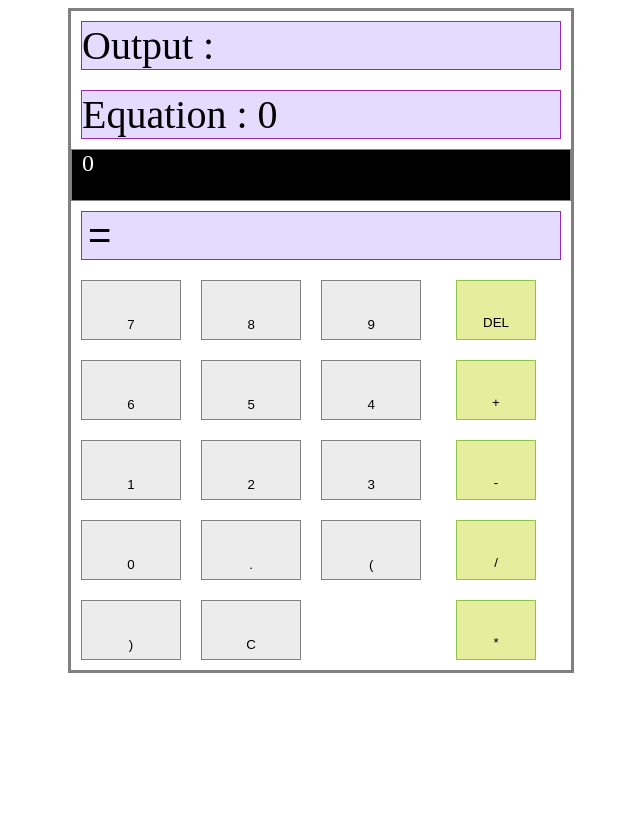
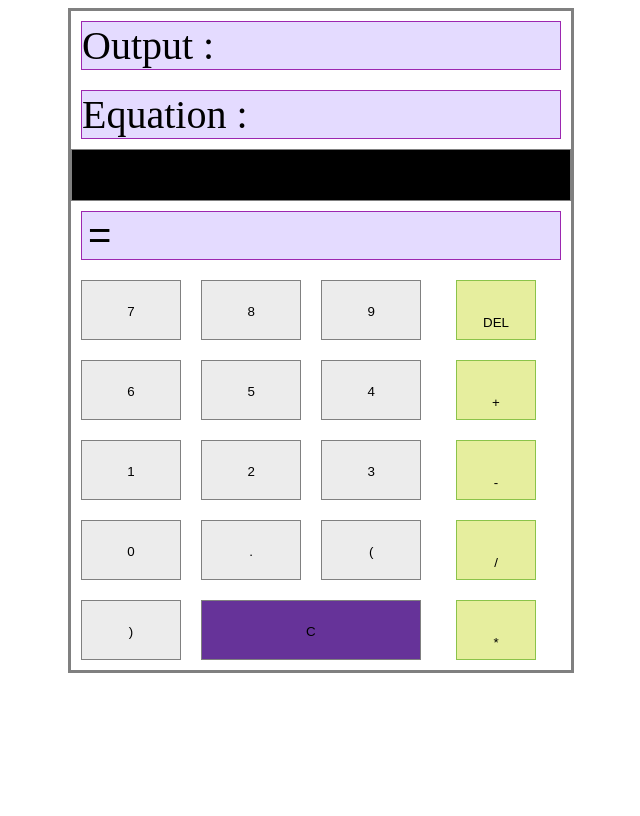
Before and after one commit to khushboochanana/AllInOneCalc, a Django app: page /catalog/ in a window 1280 px wide. Shown: the whole page, without its empty margins (319-959 px from the left). Run offline with Django 3.2, Linux system fonts and the light colour scheme.

Commit message:
Update clear button conditions

```diff
--- a/catalog/templates/index.html
+++ b/catalog/templates/index.html
@@ -67,7 +67,7 @@
         border: solid 1px grey;
         margin: 10px;
         text-align: center;
-        padding-top: 8%;
+        padding-top: 1%;
     }
 
 
@@ -127,7 +127,7 @@
             </button>
             <button id="close" name="numval" value=")" type="submit" class="box  "> )
             </button>
-            <button id="clear" name="numval" value="clear" type="submit" class="box clear"> C
+            <button id="clear" name="numval" style="width: 57%; background: rebeccapurple" value="clear" type="submit" class="box"> C
             </button>
         </div>
         <div class="actions">
--- a/catalog/views.py
+++ b/catalog/views.py
@@ -8,20 +8,26 @@ def index(request):
     if 'equation' in request.GET:
         equation=request.GET['equation']
     else:
-        equation ='0'
+        equation =''
 
     if 'resultInput' in request.GET:
         resultInput=request.GET['resultInput']
     else:
-        resultInput ='0'
+        resultInput =''
 
     if 'output' in request.GET:
         output=request.GET['output']
     else:
         output =''
     if 'numval' in request.GET:
-        resultInput +=request.GET['numval']
-        equation += (request.GET['numval'] +' ')
+        numVal=request.GET['numval']
+        if numVal == 'clear':
+            resultInput=""
+            equation=""
+            output=""
+        else :
+            resultInput +=numVal
+            equation += (numVal +' ')
 
     if 'sym' in request.GET:
         nextEq='0'
```
